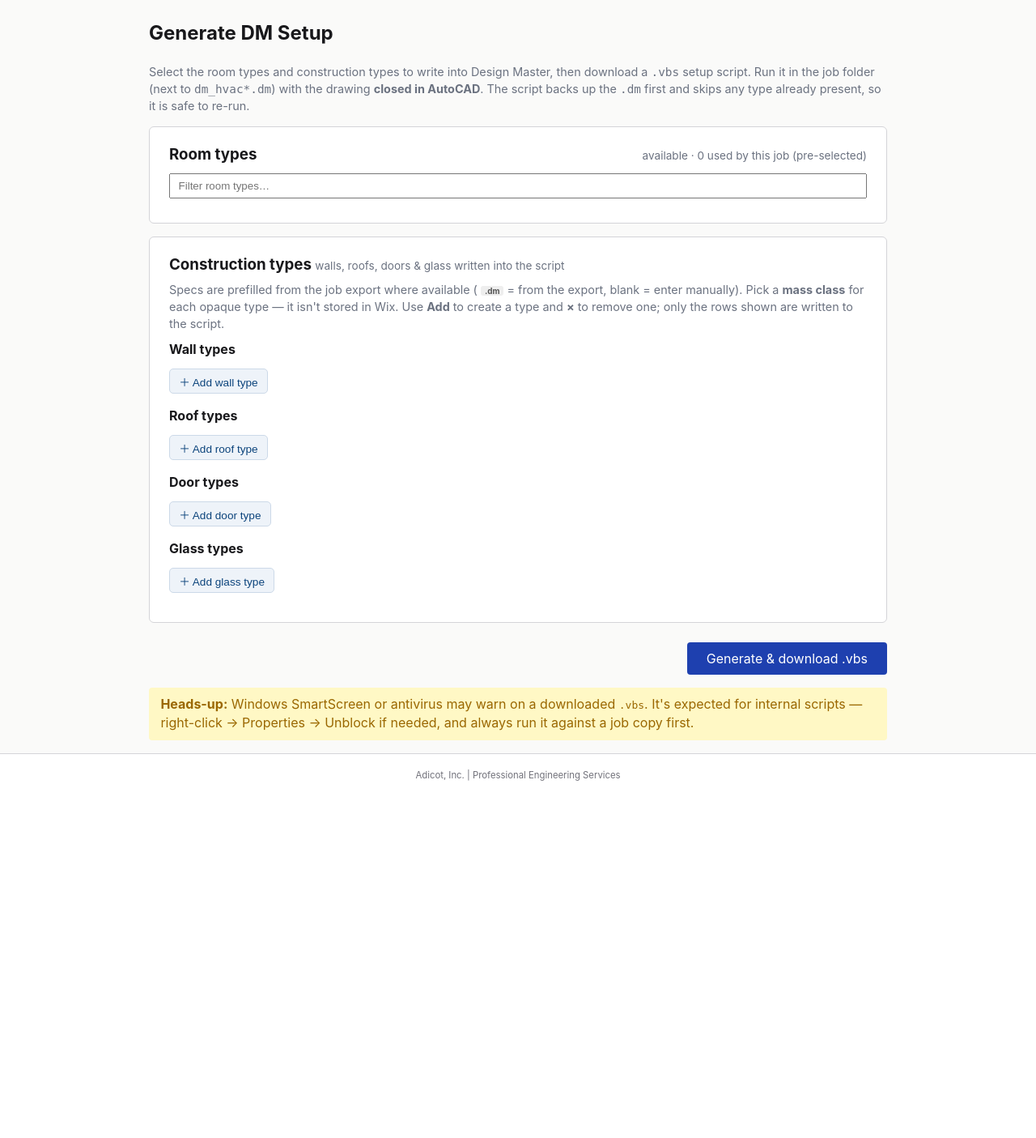
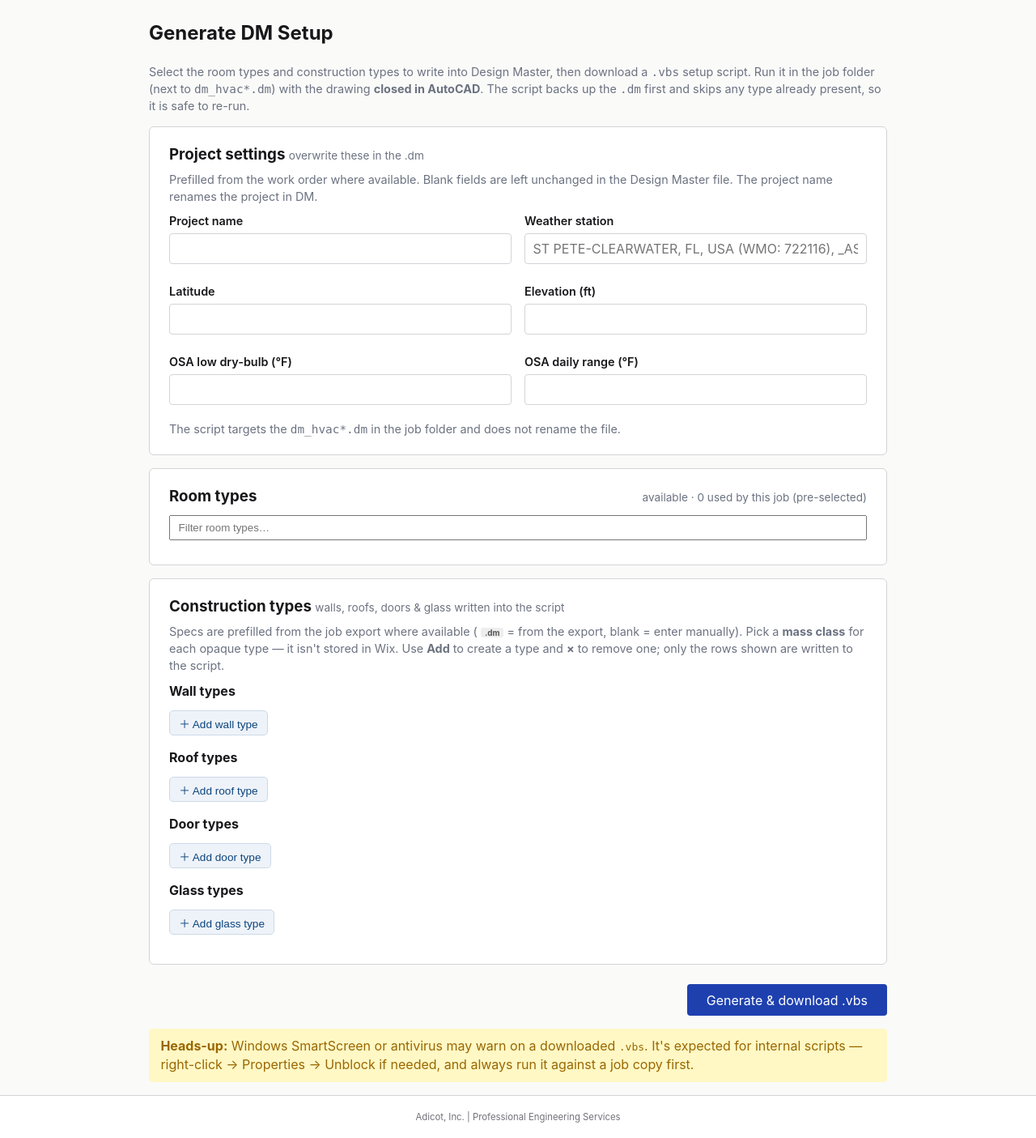
Before and after one commit to mileschoquette/adicot-Load-calc-doc, a Flask app: template templates/job_dm_setup.html in a window 1280 px wide. Shown: the part 159-1564 px from the top of the page at 81% size. Before the commit the page ends 1123 px from the top, so only its background shows below. Run offline with Flask 3, Linux system fonts and the light colour scheme; the template is opened without the code that fills it, so the values that code supplies are empty.

Commit message:
Add files via upload

```diff
--- a/templates/job_dm_setup.html
+++ b/templates/job_dm_setup.html
@@ -12,6 +12,44 @@
 </p>
 
 <form method="post" action="{{ url_for('job_dm_setup_generate', job_id=job_id) }}" class="job-form">
+
+  {# ── Project settings (overwrite tblGlobal in the .dm) ──────────────── #}
+  <section>
+    <h3 style="margin-top:0;">Project settings
+      <span class="muted" style="font-size:.85rem; font-weight:400;">overwrite these in the .dm</span></h3>
+    <p class="muted" style="margin:.2rem 0 .6rem;">
+      Prefilled from the work order where available. Blank fields are left unchanged in the
+      Design Master file. The project name renames the project in DM.
+    </p>
+    <div class="grid-2">
+      <div class="field">
+        <label for="ps_project_name">Project name</label>
+        <input type="text" id="ps_project_name" name="ps_project_name" value="{{ settings.project_name }}">
+      </div>
+      <div class="field">
+        <label for="ps_weather_station">Weather station</label>
+        <input type="text" id="ps_weather_station" name="ps_weather_station" value="{{ settings.weather_station }}"
+               placeholder="ST PETE-CLEARWATER, FL, USA (WMO: 722116), _ASHRAE 2025">
+      </div>
+      <div class="field">
+        <label for="ps_latitude">Latitude</label>
+        <input type="number" step="0.1" id="ps_latitude" name="ps_latitude" value="{{ settings.latitude }}">
+      </div>
+      <div class="field">
+        <label for="ps_elevation">Elevation (ft)</label>
+        <input type="number" step="1" id="ps_elevation" name="ps_elevation" value="{{ settings.elevation }}">
+      </div>
+      <div class="field">
+        <label for="ps_osa_low_dry">OSA low dry-bulb (°F)</label>
+        <input type="number" step="1" id="ps_osa_low_dry" name="ps_osa_low_dry" value="{{ settings.osa_low_dry }}">
+      </div>
+      <div class="field">
+        <label for="ps_osa_daily_range">OSA daily range (°F)</label>
+        <input type="number" step="1" id="ps_osa_daily_range" name="ps_osa_daily_range" value="{{ settings.osa_daily_range }}">
+      </div>
+    </div>
+    <p class="muted" style="margin:.5rem 0 0;">The script targets the <code>dm_hvac*.dm</code> in the job folder and does not rename the file.</p>
+  </section>
 
   {# ── Room types ─────────────────────────────────────────────────── #}
   <section>
```
